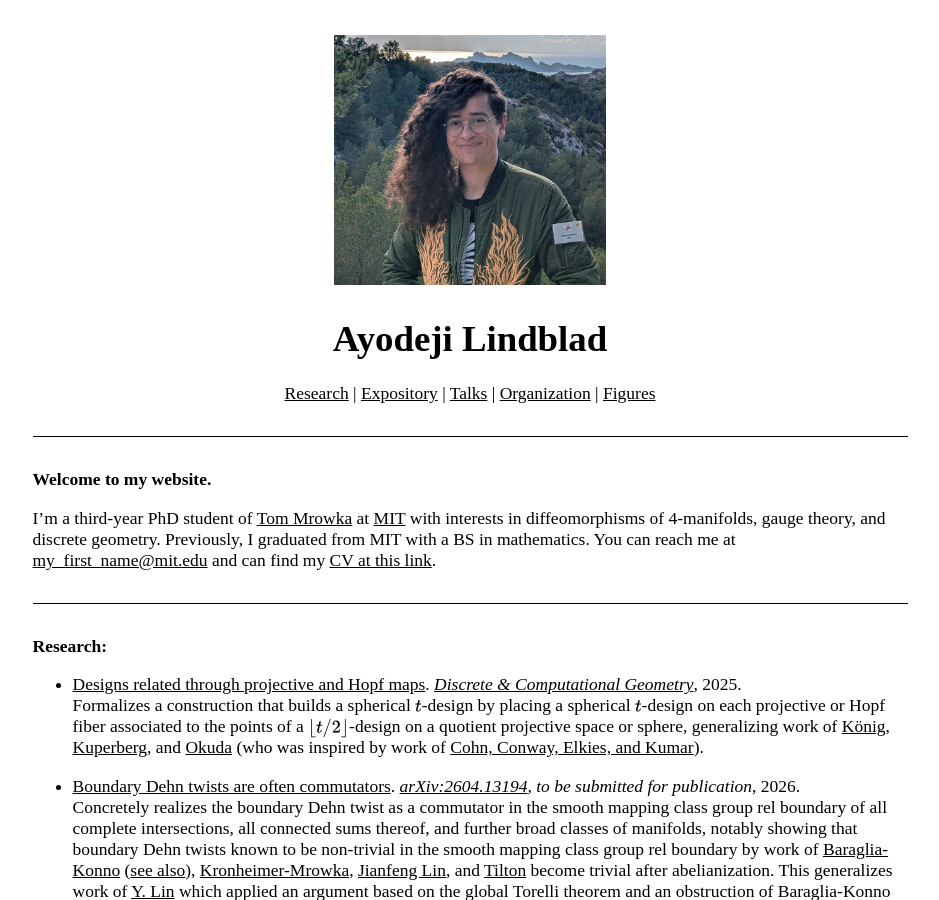
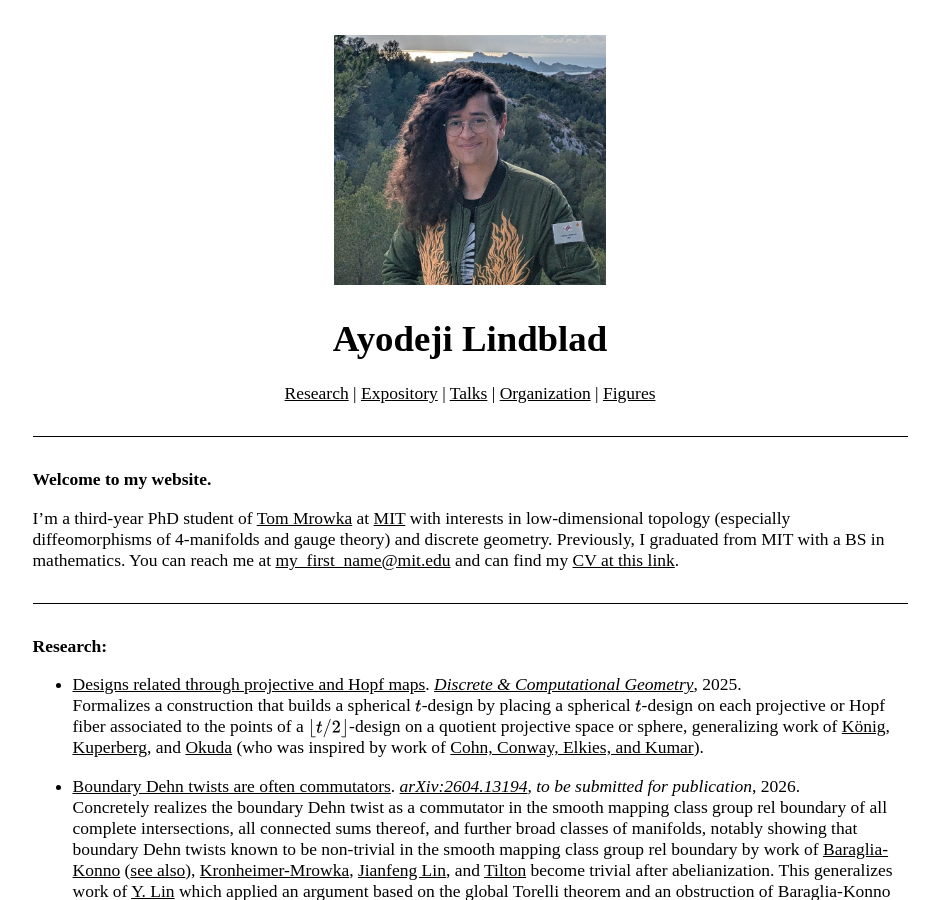
Before and after one commit to AyodejiLindblad/AyodejiLindblad.github.io, a Jekyll site: the page built from index.md, in a window 1280 px wide and 900 px high. Shown: the whole window, without its empty margins (170-1109 px from the left). Built offline with Jekyll 4.4.1, drawn with Linux system fonts in a browser that asks for light colours; some web fonts are replaced.

Commit message:
low-dim top

```diff
--- a/index.md
+++ b/index.md
@@ -30,7 +30,7 @@ layout: default
 
 **Welcome to my website.**
 
-I'm a third-year PhD student of [Tom Mrowka](https://math.mit.edu/~mrowka/) at [MIT](https://math.mit.edu/directory/profile.html?pid=2594) with interests in diffeomorphisms of 4-manifolds, gauge theory, and discrete geometry. Previously, I graduated from MIT with a BS in mathematics. You can reach me at [my_first_name@mit.edu](mailto:my_first_name@mit.edu) and can find my [CV at this link](Ayodeji-Lindblad-CV.pdf).
+I'm a third-year PhD student of [Tom Mrowka](https://math.mit.edu/~mrowka/) at [MIT](https://math.mit.edu/directory/profile.html?pid=2594) with interests in low-dimensional topology (especially diffeomorphisms of 4-manifolds and gauge theory) and discrete geometry. Previously, I graduated from MIT with a BS in mathematics. You can reach me at [my_first_name@mit.edu](mailto:my_first_name@mit.edu) and can find my [CV at this link](Ayodeji-Lindblad-CV.pdf).
 
 
 ---
```
